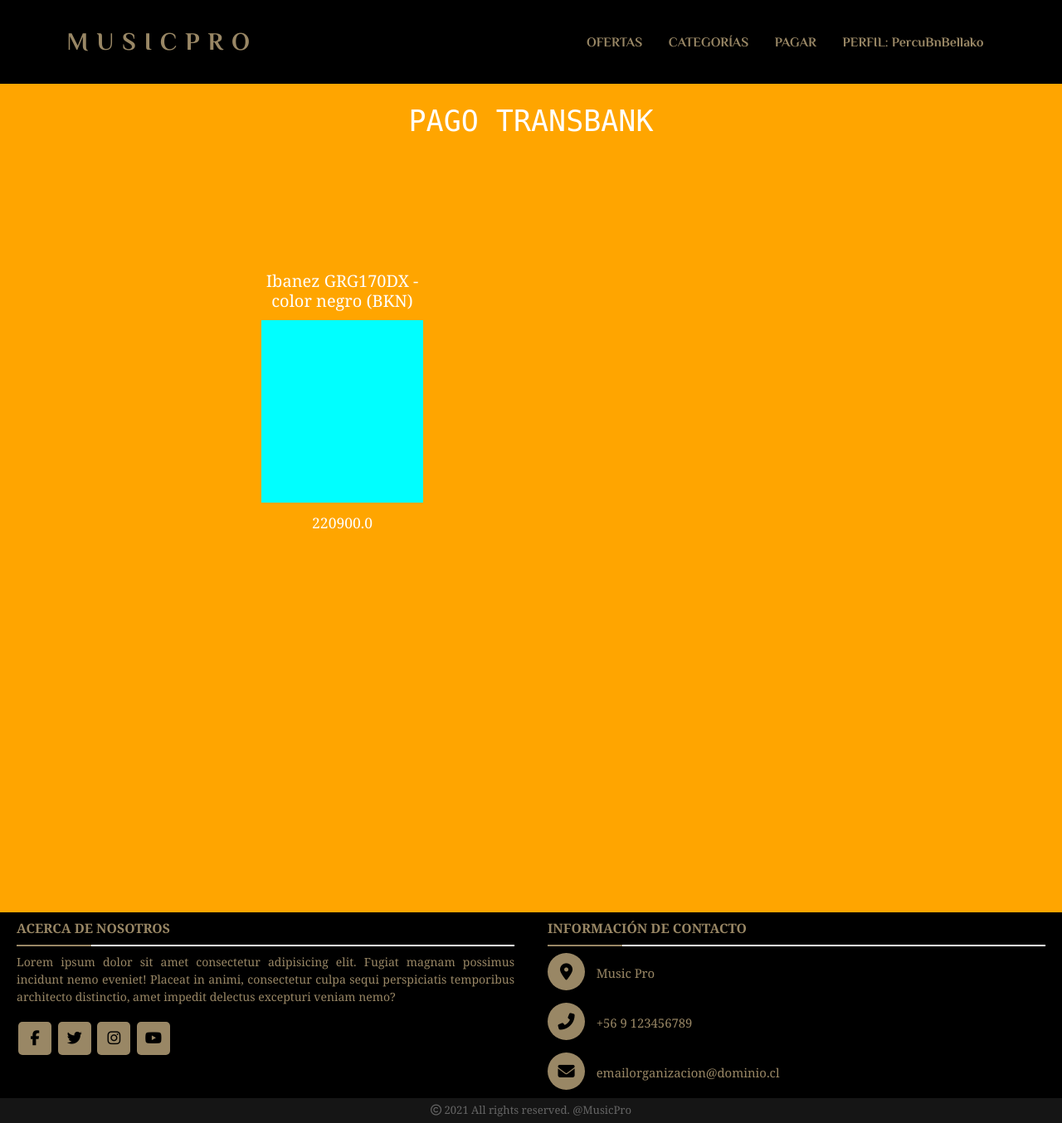
After one commit to ivanmaldonaxdo/PROYECTOMUSICPRO, a Django app: page /Pagar/ in a window 1280 px wide. The commit adds this page. Shown: the whole page at 83% size. Run offline with Django 3.2, Linux system fonts and the light colour scheme; data comes from the database, SQL or seed files in the repository; some libraries are stand-ins or nearby versions.

Commit message:
Preparando pagina para Transbank

```diff
--- a/MusicPro/TiendaMPRO/static/css/estilos.css
+++ b/MusicPro/TiendaMPRO/static/css/estilos.css
@@ -123,6 +123,18 @@ p {
     padding: 4rem 0;
     text-align: center;
 }
+.pago-content{
+  margin-top: 100px;
+  /* background-color:rgb(23, 23, 189); */
+  background-color:orange;
+  height: 1000px;
+}
+.pago-content>h1{
+  padding-top: 25px;
+  text-align: center;
+  font-family: monospace;
+  color: white;
+}
 .nav-lateral{
   background-color: blue;
   /* right: 100%; */
@@ -176,11 +188,33 @@ p {
 .producto-box{
   /* margin-top: 60px; */
   width: 225px;
-  height: 250px;
+  height: 350px;
   color: rgb(19, 9, 9);
-  background-color: blue;
+  /* background-color: blue; */
+  display: grid;
+  /* justify-content: center; */
+  /* float: none; */
+
+
   /* justify-self: center; */
 
+}
+.imagen{
+  background-color: aqua;
+  width: 195px;
+  height: 220px;
+  margin-top: -25px;
+  justify-self: center;  /* display: flex; */
+}
+.producto-box>h4,.producto-box>h5{
+  text-align: center;
+  color: white;
+}
+.producto-box>h4{
+  font-size: 20px;
+}
+.producto-box>h5{
+  margin-top: -15px;
 }
 @media only screen and (max-width: 767px) {
 
--- /dev/null
+++ b/MusicPro/TiendaMPRO/templates/TiendaMPRO/Pagar.html
@@ -0,0 +1,25 @@
+{% extends 'TiendaMPRO/base.html' %}
+
+{% load static %}
+
+{% block contenido %}
+
+<div class="pago-content">
+    <h1>PAGO TRANSBANK </h5>
+
+    <section class="padre-producto">
+    {% for pr in producto %}
+        <article class="producto-box">
+            <h4>{{pr.nom_prod}}</h4>
+            <!-- <label for=""</label> -->
+            <div class="imagen">
+            </div>
+            <h5> {{pr.precio}}</h5>
+            <!-- <label for=""></label> -->
+
+        </article>
+    {% endfor %}
+    </section>
+</div>
+<!-- div#content-wrapper. -->
+{% endblock %}
--- a/MusicPro/TiendaMPRO/templates/TiendaMPRO/base.html
+++ b/MusicPro/TiendaMPRO/templates/TiendaMPRO/base.html
@@ -37,6 +37,7 @@
                     <ul>
                         <li><a href="#">OFERTAS</a></li>
                         <li><a href="#">CATEGORÍAS</a></li>
+                        <li><a href="{% url 'Pagar' %}">PAGAR</a></li>
                         <li><a href="#">PERFIL: PercuBnBellako</a></li>
                     </ul>
                 </nav>
--- a/MusicPro/TiendaMPRO/urls.py
+++ b/MusicPro/TiendaMPRO/urls.py
@@ -6,5 +6,7 @@ from django.urls import path
 urlpatterns = [
     path('', home, name='home'),
     url(r'^Productos/$', views.Productos, name="Productos"),
+    url(r'^Pagar/$', views.Pagar, name="Pagar"),
+
 
 ]
--- a/MusicPro/TiendaMPRO/views.py
+++ b/MusicPro/TiendaMPRO/views.py
@@ -7,7 +7,9 @@ from .models import *
 # from django.views.decorators.csrf import csrf_exempt
 # Create your views here.
 def home(request):
-    return render(request, 'TiendaMPRO/home.html')
+    categ=Categoria.objects.all()
+    context={'categ':categ}
+    return render(request, 'TiendaMPRO/home.html',context)
 
 def Productos(request):
     # id_categ=Categoria.objects.all()
@@ -24,3 +26,11 @@ def Productos(request):
                 context={'categ':categ,"subCateg":subCateg,"tipoProd":tipoProd,"producto":producto}
                 print(context)
     return render(request, 'TiendaMPRO/Productos.html',context)
+
+def Pagar(request):
+    producto =Producto.objects.all()
+    context={'producto':producto}
+    for pr in producto:
+        precio=getattr(pr,"precio")
+        print(precio)
+    return render(request,'TiendaMPRO/Pagar.html',context)
```
Also changed, not shown: MusicPro/TiendaMPRO/templates/TiendaMPRO/Home.html (+22 -35 lines).
